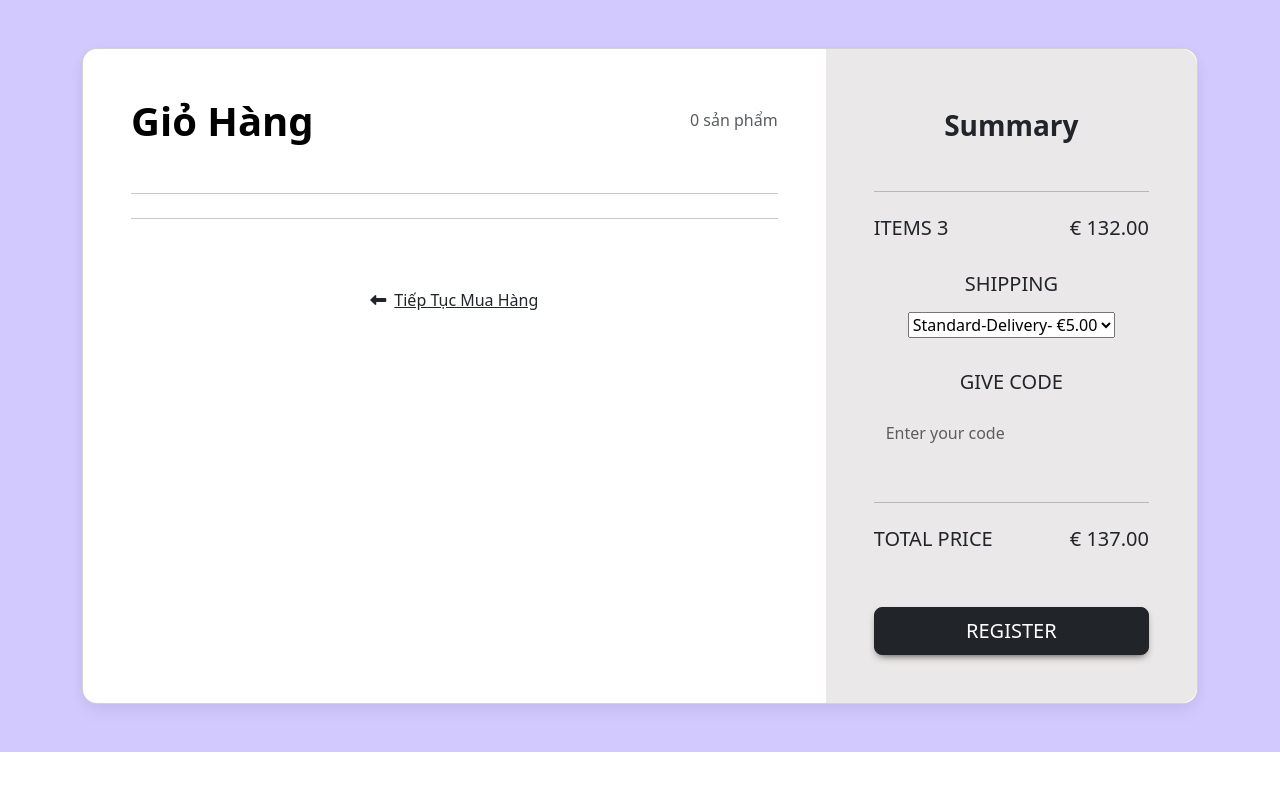
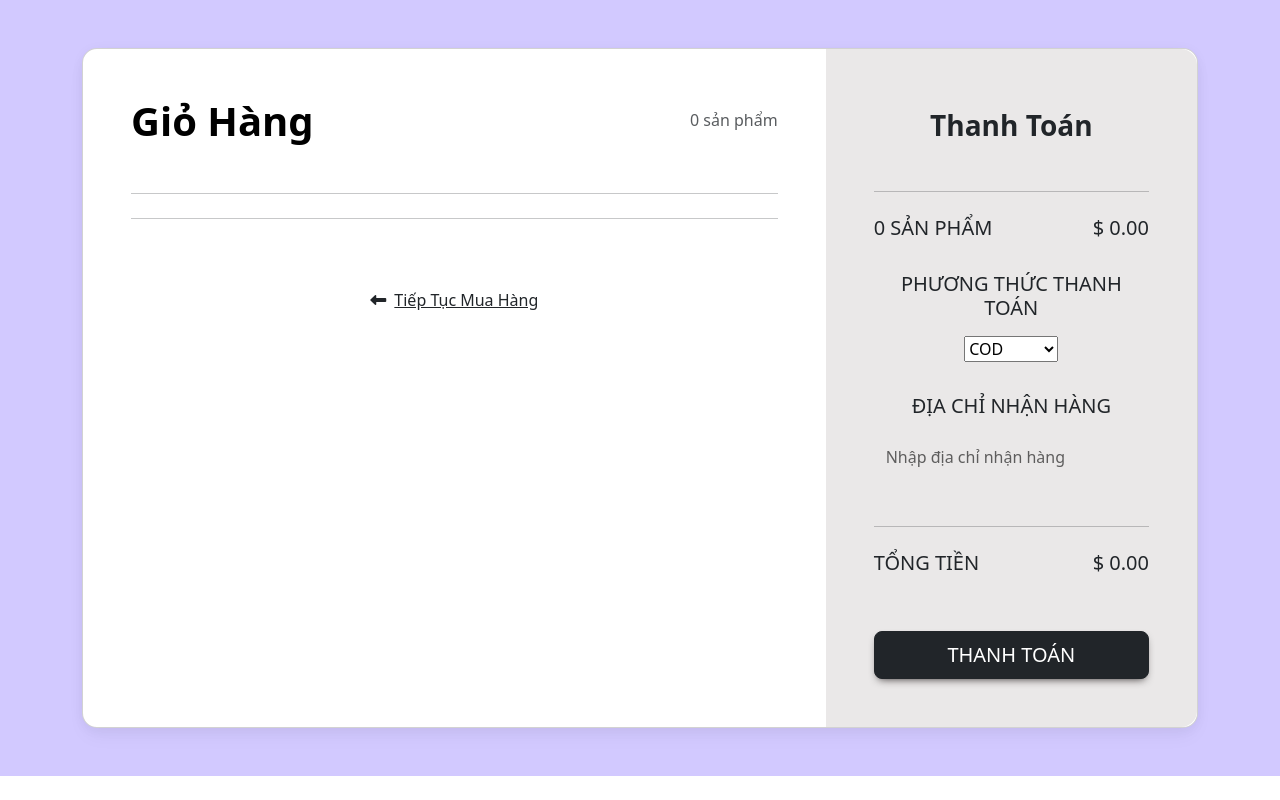
Before and after one commit to HuyDivru/ChuyenDeWeb, a React (Create React App) app in the folder react_shopquanao_fontend/src/: page /cartItem in a window 1280 px wide. Built offline with nearby package versions, Linux system fonts and the light colour scheme; the HTML template or start-up script is replaced by a standard one.

Commit message:
hoàn thiện chức năng đặt hàng

```diff
--- a/react_shopquanao_fontend/src/CartItem.jsx
+++ b/react_shopquanao_fontend/src/CartItem.jsx
@@ -7,11 +7,17 @@ function CartItem() {
     const { user, token } = useUser();
     const [cart, setCart] = useState([]);
 
+    const [paymentType, setPaymentType] = useState('COD');
+    const [deliveryAddress, setDeliveryAddress] = useState('');
+
     useEffect(() => {
         if (user && token) {
             fetchCartDetails();
         }
     }, [user, token]);
+
+
+    const total = cart.reduce((acc,item)=>acc+item.product.price*item.qty,0);
 
     const fetchCartDetails = async () => {
         try {
@@ -21,6 +27,27 @@ function CartItem() {
             console.error("There was an error fetching the cart details!", error);
         }
     };
+
+    //đang làm
+    const fetchCartDelete= async (cartId) => {
+
+    };
+
+    const handleCheckout = async () => {
+        try {
+            const response = await httpPostwithToken('order/checkout_order', {
+                userId: user.id,
+                total_price: total.toFixed(2),
+                pay_type: paymentType,
+                deliveryAddress
+            });
+            alert(response.data.message);
+            setCart([]);  // Clear cart on successful checkout
+        } catch (error) {
+            console.error("Đặt Hàng!", error);
+            alert("Đặt Hàng Lỗi. Vui Lòng Thử Lại.");
+        }
+    }
 
     return (
         <section className="h-100 h-custom" style={{ backgroundColor: '#d2c9ff' }}>
@@ -58,6 +85,7 @@ function CartItem() {
                                                         <a href="#!" className="text-muted"><i className="fas fa-times"></i></a>
                                                     </div>
                                                 </div>
+
                                             ))}
                                             <hr className="my-4" />
 
@@ -73,43 +101,47 @@ function CartItem() {
                                     </div>
                                     <div className="col-lg-4 bg-grey">
                                         <div className="p-5">
-                                            <h3 className="fw-bold mb-5 mt-2 pt-1">Summary</h3>
+                                            <h3 className="fw-bold mb-5 mt-2 pt-1">Thanh Toán</h3>
                                             <hr className="my-4" />
 
                                             <div className="d-flex justify-content-between mb-4">
-                                                <h5 className="text-uppercase">items 3</h5>
-                                                <h5>€ 132.00</h5>
+                                                <h5 className="text-uppercase">{cart.length} sản phẩm</h5>
+                                                <h5>$ {total.toFixed(2)}</h5>
                                             </div>
 
-                                            <h5 className="text-uppercase mb-3">Shipping</h5>
+                                            <h5 className="text-uppercase mb-3">Phương Thức Thanh Toán</h5>
 
                                             <div className="mb-4 pb-2">
-                                                <select data-mdb-select-init>
-                                                    <option value="1">Standard-Delivery- €5.00</option>
-                                                    <option value="2">Two</option>
-                                                    <option value="3">Three</option>
-                                                    <option value="4">Four</option>
+                                                <select value={paymentType} onChange={(e) => setPaymentType(e.target.value)}>
+                                                    <option value="COD">COD</option>
+                                                    <option value="PAYMENT">PAYMENT</option>
                                                 </select>
                                             </div>
 
-                                            <h5 className="text-uppercase mb-3">Give code</h5>
+                                            <h5 className="text-uppercase mb-3">Địa Chỉ Nhận Hàng</h5>
 
                                             <div className="mb-5">
                                                 <div data-mdb-input-init className="form-outline">
-                                                    <input type="text" id="form3Examplea2" className="form-control form-control-lg" />
-                                                    <label className="form-label" htmlFor="form3Examplea2">Enter your code</label>
+                                                   <input
+                                                        type="text"
+                                                        id="form3Examplea2"
+                                                        className="form-control form-control-lg"
+                                                        value={deliveryAddress}
+                                                        onChange={(e) => setDeliveryAddress(e.target.value)}
+                                                    />
+                                                    <label className="form-label" htmlFor="form3Examplea2">Nhập địa chỉ nhận hàng</label>
                                                 </div>
                                             </div>
 
                                             <hr className="my-4" />
 
                                             <div className="d-flex justify-content-between mb-5">
-                                                <h5 className="text-uppercase">Total price</h5>
-                                                <h5>€ 137.00</h5>
+                                                <h5 className="text-uppercase">Tổng Tiền</h5>
+                                                <h5>$ {total.toFixed(2)}</h5>
                                             </div>
 
                                             <button type="button" data-mdb-button-init data-mdb-ripple-init className="btn btn-dark btn-block btn-lg"
-                                                data-mdb-ripple-color="dark">Register</button>
+                                                data-mdb-ripple-color="dark" onClick={handleCheckout}>Thanh Toán</button>
 
                                         </div>
                                     </div>
```
Also changed, not shown: 1 other file (tests, documents, lock files or other folders).
